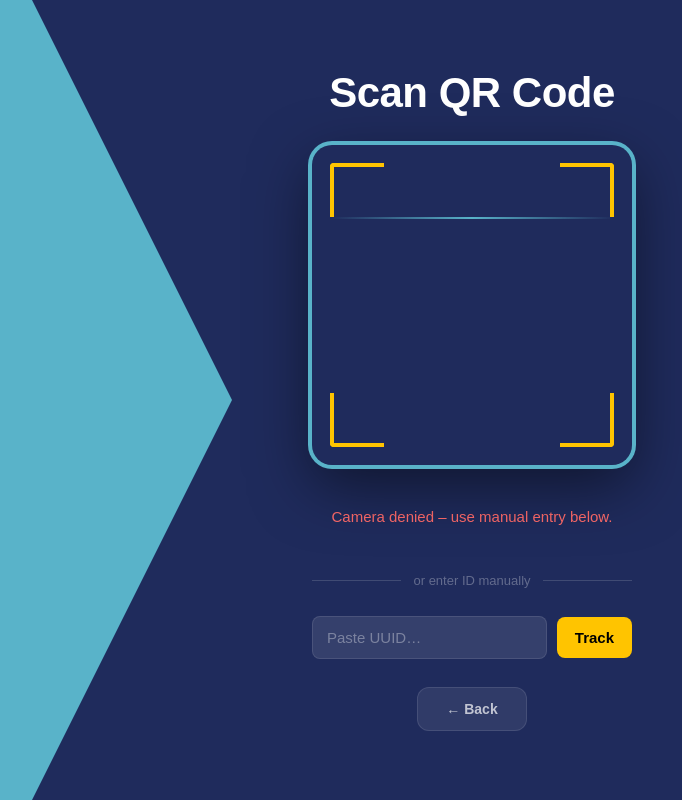
After one commit to akionsight/Polari, a Python web app: template frontend/template/scan.html in a window 1280 px wide. The commit adds this page. Shown: the whole page, without its empty margins (168-850 px from the left). Run offline with Jinja, Linux system fonts and the light colour scheme; the template is opened without the code that fills it, so the values that code supplies are empty; some libraries are stand-ins or nearby versions.

Commit message:
scanner functional

```diff
--- a/frontend/static/css/style.css
+++ b/frontend/static/css/style.css
@@ -296,6 +296,10 @@ button:hover{
     object-fit: contain;
 }
 
+.scanner-btn {
+    bottom: 130px;
+}
+
 
 /* ADD PAGE */
 
--- a/frontend/template/index.html
+++ b/frontend/template/index.html
@@ -31,6 +31,11 @@
         <button id="trackBtn">Track Lifecycle</button>
     </div>
 
+    <!-- SCANNER BUTTON -->
+    <a href="scan.html" class="add-btn scanner-btn">
+        <img src="../static/images/scanner.svg" alt="Scan">
+    </a>
+
     <!-- ADD BUTTON (Bottom Right) -->
     <a href="add.html" class="add-btn">
         <img src="../static/images/star-black.png" alt="Add">
--- /dev/null
+++ b/frontend/template/scan.html
@@ -0,0 +1,458 @@
+<!DOCTYPE html>
+<html>
+<head>
+<meta charset="UTF-8">
+<meta name="viewport" content="width=device-width, initial-scale=1.0">
+<title>Polari – Scanner</title>
+<link rel="stylesheet" href="../static/css/style.css">
+<style>
+    /* PAGE BASE */
+    .scanner-body {
+        background: var(--bg-dark);
+        margin: 0;
+        overflow: hidden;
+        height: 100vh;
+        display: flex;
+        flex-direction: column;
+        align-items: center;
+        justify-content: center;
+        font-family: sans-serif;
+    }
+
+    /* DECORATIVE ARROW (matches add page inverted arrow style) */
+    .arrow-inverted {
+        position: fixed;
+        left: -800px;
+        top: -10vh;
+        width: 1200px;
+        height: 120vh;
+        background: var(--turquoise);
+        clip-path: polygon(
+            0% 0%,
+            80% 0%,
+            100% 50%,
+            80% 100%,
+            0% 100%
+        );
+        z-index: 0;
+    }
+
+    /* SCANNER WRAPPER */
+    .scanner-container {
+        position: relative;
+        z-index: 2;
+        display: flex;
+        flex-direction: column;
+        align-items: center;
+        gap: 28px;
+    }
+
+    .scanner-title {
+        color: #ffffff;
+        font-size: 42px;
+        font-weight: 700;
+        margin: 0;
+        letter-spacing: -0.5px;
+    }
+
+    /* VIDEO VIEWPORT */
+    .viewport {
+        position: relative;
+        width: 320px;
+        height: 320px;
+        border-radius: 20px;
+        overflow: hidden;
+        box-shadow: 0 0 0 4px var(--turquoise), 0 20px 60px rgba(0,0,0,0.5);
+    }
+
+    #video {
+        width: 100%;
+        height: 100%;
+        object-fit: cover;
+        display: block;
+    }
+
+    /* SCANNING RETICLE */
+    .reticle {
+        position: absolute;
+        inset: 0;
+        pointer-events: none;
+    }
+
+    /* Corner brackets */
+    .reticle::before,
+    .reticle::after {
+        content: '';
+        position: absolute;
+        width: 50px;
+        height: 50px;
+        border-color: var(--button-yellow);
+        border-style: solid;
+    }
+    .reticle::before {
+        top: 18px;
+        left: 18px;
+        border-width: 4px 0 0 4px;
+        border-radius: 4px 0 0 0;
+    }
+    .reticle::after {
+        bottom: 18px;
+        right: 18px;
+        border-width: 0 4px 4px 0;
+        border-radius: 0 0 4px 0;
+    }
+
+    /* Extra corner spans */
+    .corner-tr, .corner-bl {
+        position: absolute;
+        width: 50px;
+        height: 50px;
+        border-color: var(--button-yellow);
+        border-style: solid;
+    }
+    .corner-tr {
+        top: 18px;
+        right: 18px;
+        border-width: 4px 4px 0 0;
+        border-radius: 0 4px 0 0;
+    }
+    .corner-bl {
+        bottom: 18px;
+        left: 18px;
+        border-width: 0 0 4px 4px;
+        border-radius: 0 0 0 4px;
+    }
+
+    /* Scan line animation */
+    .scan-line {
+        position: absolute;
+        left: 18px;
+        right: 18px;
+        height: 2px;
+        background: linear-gradient(90deg, transparent, var(--turquoise), transparent);
+        animation: scan 2s ease-in-out infinite;
+        border-radius: 2px;
+    }
+
+    @keyframes scan {
+        0%   { top: 20px; opacity: 0; }
+        10%  { opacity: 1; }
+        90%  { opacity: 1; }
+        100% { top: calc(100% - 22px); opacity: 0; }
+    }
+
+    /* SUCCESS OVERLAY */
+    .success-overlay {
+        position: absolute;
+        inset: 0;
+        background: rgba(89, 179, 201, 0.15);
+        display: flex;
+        align-items: center;
+        justify-content: center;
+        opacity: 0;
+        transition: opacity 0.3s ease;
+        border-radius: 20px;
+    }
+    .success-overlay.show {
+        opacity: 1;
+    }
+    .check {
+        width: 72px;
+        height: 72px;
+        border-radius: 50%;
+        background: var(--button-yellow);
+        display: flex;
+        align-items: center;
+        justify-content: center;
+        font-size: 36px;
+        box-shadow: 0 0 0 8px rgba(255,196,0,0.2);
+        animation: pop 0.35s cubic-bezier(.36,.07,.19,.97) both;
+    }
+    @keyframes pop {
+        0%   { transform: scale(0.4); }
+        70%  { transform: scale(1.15); }
+        100% { transform: scale(1); }
+    }
+
+    /* STATUS TEXT */
+    .status {
+        color: rgba(255,255,255,0.7);
+        font-size: 15px;
+        text-align: center;
+        min-height: 22px;
+        transition: color 0.2s;
+    }
+    .status.found {
+        color: var(--button-yellow);
+        font-weight: 600;
+    }
+    .status.error {
+        color: #ff6b6b;
+    }
+
+    /* MANUAL INPUT FALLBACK */
+    .divider {
+        display: flex;
+        align-items: center;
+        gap: 12px;
+        width: 320px;
+        color: rgba(255,255,255,0.3);
+        font-size: 13px;
+    }
+    .divider::before, .divider::after {
+        content: '';
+        flex: 1;
+        height: 1px;
+        background: rgba(255,255,255,0.15);
+    }
+
+    .manual-row {
+        display: flex;
+        gap: 10px;
+        width: 320px;
+    }
+    .manual-row input {
+        position: static;
+        transform: none;
+        flex: 1;
+        padding: 12px 14px;
+        font-size: 15px;
+        border-radius: 8px;
+        border: none;
+        background: rgba(255,255,255,0.1);
+        color: #fff;
+        outline: none;
+        border: 1.5px solid rgba(255,255,255,0.1);
+        transition: border-color 0.2s;
+        width: auto;
+    }
+    .manual-row input::placeholder { color: rgba(255,255,255,0.35); }
+    .manual-row input:focus { border-color: var(--turquoise); }
+
+    .manual-row button {
+        padding: 12px 18px;
+        background: var(--button-yellow);
+        border: none;
+        border-radius: 8px;
+        cursor: pointer;
+        font-size: 15px;
+        font-weight: 700;
+        margin-top: 0;
+        white-space: nowrap;
+    }
+
+    /* HOME BUTTON */
+    .home-btn {
+        display: flex;
+        align-items: center;
+        gap: 10px;
+        padding: 13px 28px;
+        background: rgba(255,255,255,0.08);
+        color: rgba(255,255,255,0.7);
+        text-decoration: none;
+        font-weight: 600;
+        border-radius: 12px;
+        transition: background 0.15s, color 0.15s;
+        font-size: 14px;
+        border: 1.5px solid rgba(255,255,255,0.1);
+    }
+    .home-btn:hover {
+        background: rgba(255,255,255,0.14);
+        color: #fff;
+    }
+</style>
+</head>
+<body class="scanner-body">
+
+<div class="arrow-inverted"></div>
+
+<div class="scanner-container">
+    <h1 class="scanner-title">Scan QR Code</h1>
+
+    <!-- VIDEO VIEWPORT -->
+    <div class="viewport">
+        <video id="video" autoplay playsinline muted></video>
+        <canvas id="canvas" style="display:none;"></canvas>
+
+        <div class="reticle">
+            <span class="corner-tr"></span>
+            <span class="corner-bl"></span>
+            <div class="scan-line"></div>
+        </div>
+
+        <div class="success-overlay" id="successOverlay">
+            <div class="check">✓</div>
+        </div>
+    </div>
+
+        <p class="status" id="status">Initialising camera…</p>
+
+
+    <!-- MANUAL FALLBACK -->
+    <div class="divider">or enter ID manually</div>
+    <div class="manual-row">
+        <input type="text" id="manualInput" placeholder="Paste UUID…">
+        <button id="manualBtn">Track</button>
+    </div>
+
+    <!-- BACK HOME -->
+    <a href="index.html" class="home-btn">← Back</a>
+</div>
+
+<script>
+    const video       = document.getElementById('video');
+    const canvas      = document.getElementById('canvas');
+    const ctx         = canvas.getContext('2d', { willReadFrequently: true });
+    const statusEl    = document.getElementById('status');
+    const overlay     = document.getElementById('successOverlay');
+    const manualBtn   = document.getElementById('manualBtn');
+    const manualInput = document.getElementById('manualInput');
+
+    let scanning = true;
+    let barcodeDetector = null;
+    let scanMethod = 'unknown';
+
+
+    // ── Choose scan method ──
+    if (typeof BarcodeDetector !== 'undefined') {
+        BarcodeDetector.getSupportedFormats().then(formats => {
+            if (formats.includes('qr_code')) {
+                barcodeDetector = new BarcodeDetector({ formats: ['qr_code'] });
+                scanMethod = 'BarcodeDetector';
+            } else {
+                scanMethod = 'canvas-manual';
+            }
+            startCamera();
+        });
+    } else {
+        // Load jsQR dynamically from multiple CDN fallbacks
+        loadJsQR();
+    }
+
+    function loadJsQR() {
+        const cdns = [
+            'https://cdn.jsdelivr.net/npm/jsqr@1.4.0/dist/jsQR.js',
+            'https://unpkg.com/jsqr@1.4.0/dist/jsQR.js',
+            'https://cdnjs.cloudflare.com/ajax/libs/jsQR/1.4.0/jsQR.min.js'
+        ];
+        let idx = 0;
+        function tryNext() {
+            if (idx >= cdns.length) {
+                statusEl.textContent = 'QR library failed to load. Use manual entry below.';
+                startCamera(); // still start camera so user sees it
+                return;
+            }
+            const url = cdns[idx++];
+            const s = document.createElement('script');
+            s.src = url;
+            s.onload = () => {
+                if (typeof jsQR !== 'undefined') {
+                    scanMethod = 'jsQR';
+                    startCamera();
+                } else {
+                    tryNext();
+                }
+            };
+            s.onerror = () => { tryNext(); };
+            document.head.appendChild(s);
+        }
+        tryNext();
+    }
+
+    async function startCamera() {
+        try {
+            const stream = await navigator.mediaDevices.getUserMedia({
+                video: {
+                    facingMode: { ideal: 'environment' },
+                    width:  { ideal: 1280 },
+                    height: { ideal: 720 }
+                }
+            });
+            video.srcObject = stream;
+
+            video.addEventListener('loadedmetadata', () => {
+            });
+
+            video.addEventListener('playing', () => {
+                statusEl.textContent = 'Scanning…';
+                requestAnimationFrame(tick);
+            }, { once: true });
+
+            await video.play().catch(() => {});
+
+        } catch (err) {
+            statusEl.textContent = 'Camera denied – use manual entry below.';
+            statusEl.style.color = '#ff6b6b';
+        }
+    }
+
+    async function tick() {
+        if (!scanning) return;
+        if (video.readyState < 2 || video.videoWidth === 0) {
+            requestAnimationFrame(tick);
+            return;
+        }
+
+        if (canvas.width !== video.videoWidth) {
+            canvas.width = video.videoWidth;
+            canvas.height = video.videoHeight;
+        }
+
+
+        let result = null;
+
+        if (barcodeDetector) {
+            try {
+                const codes = await barcodeDetector.detect(video);
+                if (codes.length > 0) result = codes[0].rawValue;
+            } catch(e) {
+            }
+        }
+
+        if (!result && scanMethod === 'jsQR' && typeof jsQR !== 'undefined') {
+            ctx.drawImage(video, 0, 0, canvas.width, canvas.height);
+            try {
+                const imageData = ctx.getImageData(0, 0, canvas.width, canvas.height);
+                const code = jsQR(imageData.data, imageData.width, imageData.height, {
+                    inversionAttempts: 'attemptBoth'
+                });
+                if (code && code.data) result = code.data;
+            } catch(e) {
+            }
+        }
+
+        if (result) {
+            handleResult(result);
+            return;
+        }
+
+        requestAnimationFrame(tick);
+    }
+
+    function handleResult(raw) {
+        scanning = false;
+        const uuidRegex = /[0-9a-f]{8}-[0-9a-f]{4}-[0-9a-f]{4}-[0-9a-f]{4}-[0-9a-f]{12}/i;
+        const match = raw.match(uuidRegex);
+        const id = match ? match[0] : raw.trim();
+
+        statusEl.textContent = 'Found: ' + id;
+        statusEl.style.color = 'var(--button-yellow)';
+        overlay.classList.add('show');
+
+        setTimeout(() => {
+            window.location.href = 'track.html?id=' + encodeURIComponent(id);
+        }, 1500);
+    }
+
+    manualBtn.addEventListener('click', () => {
+        const val = manualInput.value.trim();
+        if (!val) return;
+        handleResult(val);
+    });
+
+    manualInput.addEventListener('keydown', e => {
+        if (e.key === 'Enter') manualBtn.click();
+    });
+</script>
+</body>
+</html>
```
Also changed, not shown: frontend/static/images/scanner.svg (added).
